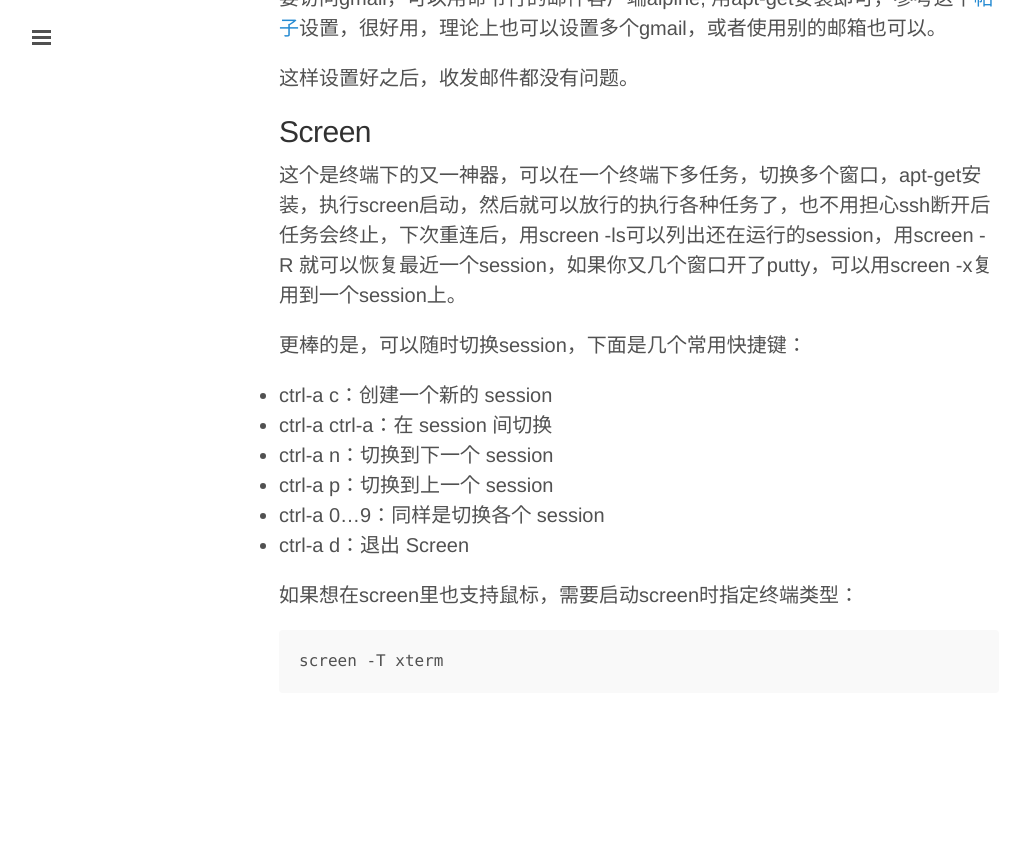
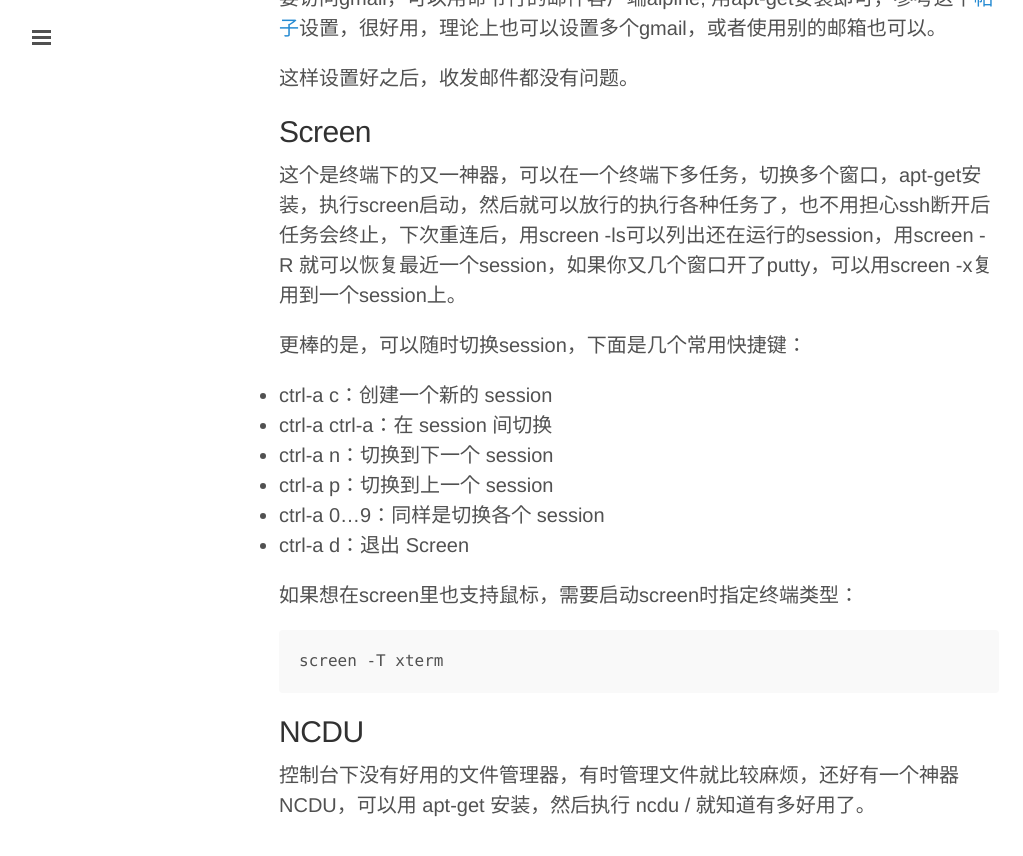
Before and after one commit to liuzhongshu/liuzhongshu.github.io, a Jekyll site: the page built from _posts/2016/2016-12-01-linux-terminal.markdown, in a window 1280 px wide and 900 px high, scrolled down 1911 px. Shown: the top 856 px of the window, without its empty margins (1-1024 px from the left). Built offline with Jekyll 4.4.1, drawn with Linux system fonts in a browser that asks for light colours; comment, search, counter and statistics services are not loaded; before the commit the page ends 2684 px from its top, so only the background shows below that.

Commit message:
Update 2016-12-01-linux-terminal.markdown

````diff
--- a/_posts/2016/2016-12-01-linux-terminal.markdown
+++ b/_posts/2016/2016-12-01-linux-terminal.markdown
@@ -85,3 +85,7 @@ export BROWSER=w3m
 ```
 screen -T xterm
 ```
+
+## NCDU
+
+控制台下没有好用的文件管理器，有时管理文件就比较麻烦，还好有一个神器 NCDU，可以用 apt-get 安装，然后执行 ncdu / 就知道有多好用了。
````
